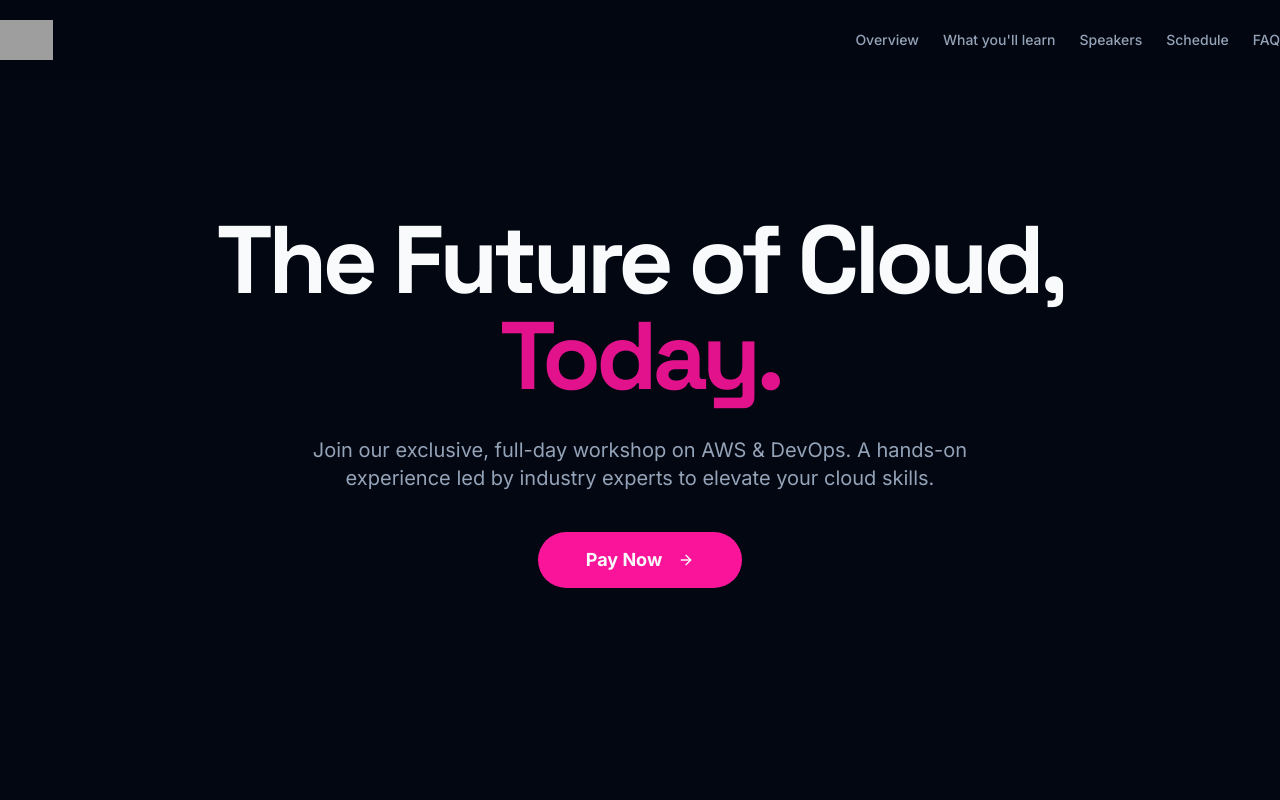
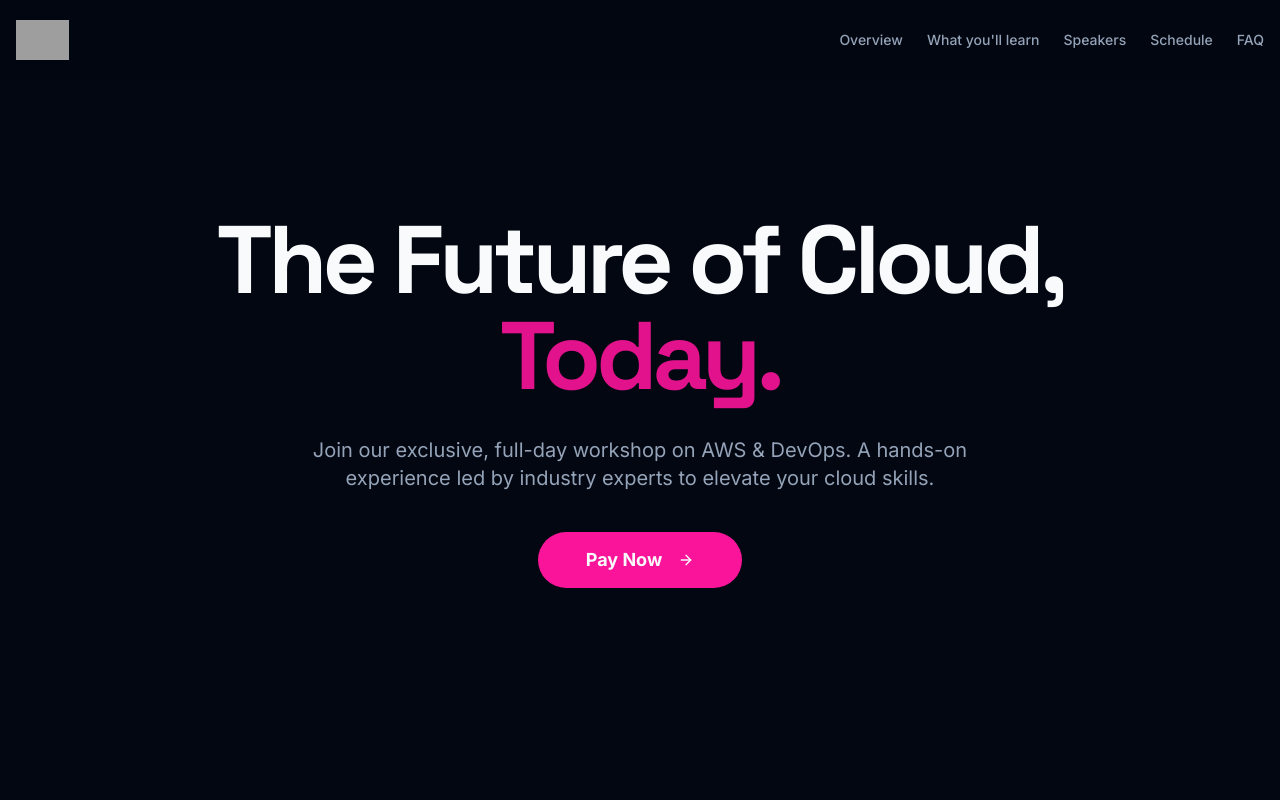
Before and after one commit to jhingalala1234/CloudX-Ascend, a Next.js app: page / in a window 1280 px wide. Shown: the top 800 px of the page. Built offline with nearby package versions, Linux system fonts and the light colour scheme; grey boxes are pictures that could not be loaded.

Commit message:
changed-code-files

```diff
--- a/src/app/page.tsx
+++ b/src/app/page.tsx
@@ -24,7 +24,7 @@
   return (
     <div className="flex min-h-screen flex-col bg-background text-foreground">
       <header className="fixed top-0 z-50 w-full bg-background/80 backdrop-blur-sm">
-        <div className="container flex h-20 items-center justify-between">
+        <div className="container mx-auto flex h-20 items-center justify-between px-4">
           <Link href="/" className="flex items-center gap-2">
             <Image
               src="/logo.png"
@@ -336,7 +336,7 @@
       </main>
 
       <footer className="border-t border-border/50 bg-secondary/50">
-        <div className="container py-12 text-center text-muted-foreground">
+        <div className="container mx-auto py-12 px-4 text-center text-muted-foreground">
           <div className="mb-4">
             <Button
               asChild
```
